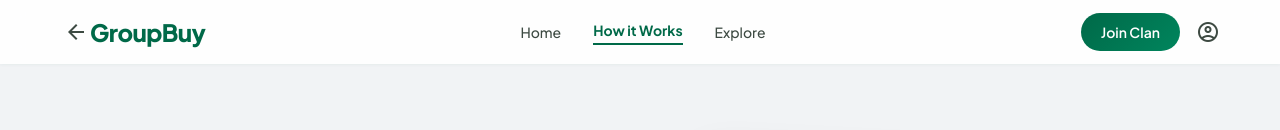
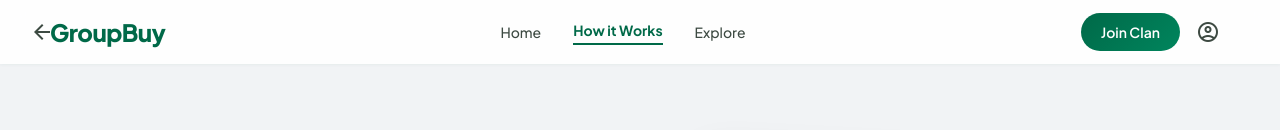
Before and after one commit to surajkalangi/groupbuy-web, a Next.js app: page /how-it-works-2 in a window 1280 px wide. Shown: the top 130 px of the page. Built offline with nearby package versions, Linux system fonts and the light colour scheme; grey boxes are pictures that could not be loaded.

Commit message:
feat: position back button at the extreme left of the screen without disturbing logo alignment

```diff
--- a/app/how-it-works-2/page.js
+++ b/app/how-it-works-2/page.js
@@ -41,11 +41,11 @@ export default function HowItWorks2Page() {
         <div className={styles.page}>
             {/* ── Header ── */}
             <header className={styles.header}>
+                <button onClick={() => router.back()} className={styles.floatingBackBtn} aria-label="Go back">
+                    <span className="material-symbols-outlined">arrow_back</span>
+                </button>
                 <div className={styles.headerInner}>
                     <div className={styles.headerLeft}>
-                        <button onClick={() => router.back()} className={styles.backBtn} aria-label="Go back">
-                            <span className="material-symbols-outlined">arrow_back</span>
-                        </button>
                         <Link href={isLoggedIn ? '/feed' : '/'} className={styles.logo}>GroupBuy</Link>
                     </div>
                     <nav className={styles.headerNav}>
--- a/app/how-it-works-2/page.module.css
+++ b/app/how-it-works-2/page.module.css
@@ -40,21 +40,32 @@
     gap: var(--space-4);
 }
 
-.backBtn {
+.floatingBackBtn {
+    position: absolute;
+    left: var(--space-6);
+    top: 50%;
+    transform: translateY(-50%);
     display: flex;
     align-items: center;
     justify-content: center;
-    padding: var(--space-1);
+    width: 36px;
+    height: 36px;
     border-radius: var(--radius-full);
     color: var(--on-surface-variant);
     cursor: pointer;
     transition: color var(--duration-fast), background var(--duration-fast);
-    margin-right: -0.5rem;
+    z-index: 100;
 }
 
-.backBtn:hover {
+.floatingBackBtn:hover {
     color: var(--primary);
     background: var(--surface-container-high);
+}
+
+@media (max-width: 768px) {
+    .floatingBackBtn {
+        left: var(--space-4);
+    }
 }
 
 .logo {
```
